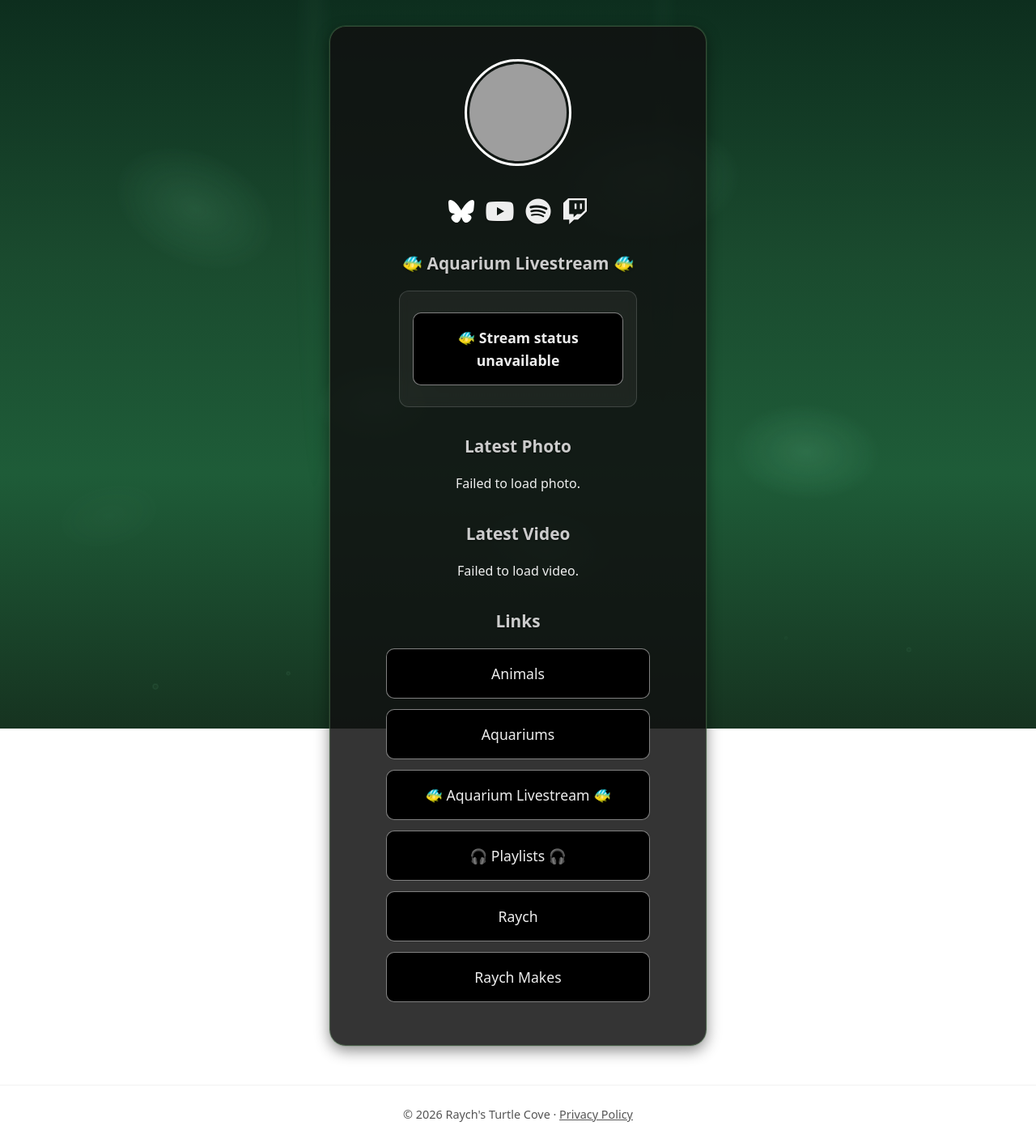
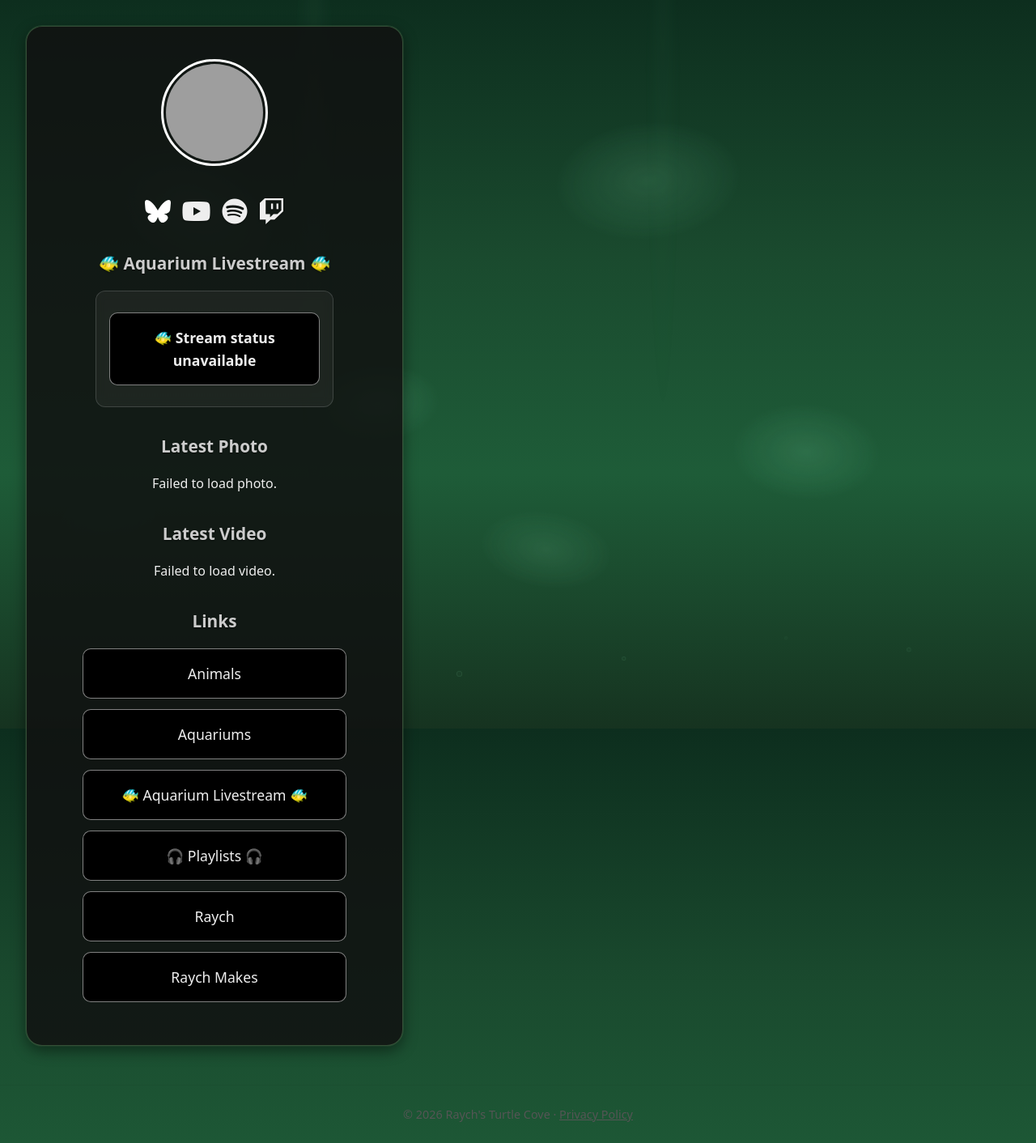
Before and after one commit to rachelsprague/turtles.raych.com, a Jekyll site: the page built from index.md, in a window 1280 px wide. Shown: the whole page at 81% size. Built offline with Jekyll 4.4.1, drawn with Linux system fonts in a browser that asks for light colours; grey boxes are pictures that could not be loaded.

Commit message:
i think this is it

```diff
--- a/assets/css/style.css
+++ b/assets/css/style.css
@@ -40,7 +40,7 @@ main {
   border-radius: 20px;
   padding: 2.5rem 2rem;
   max-width: 400px;
-  margin: 2rem auto;
+  margin: 2rem;
   border: 1px solid rgba(255, 255, 255, 0.15);
   box-shadow: 0 6px 18px rgba(0, 0, 0, 0.4);
 }
@@ -670,7 +670,7 @@ body.turtles-page {
 }
 
 #water-bg {
-  position: fixed;
+  position: absolute;
   inset: 0;
   z-index: -1;
   pointer-events: none;
```
